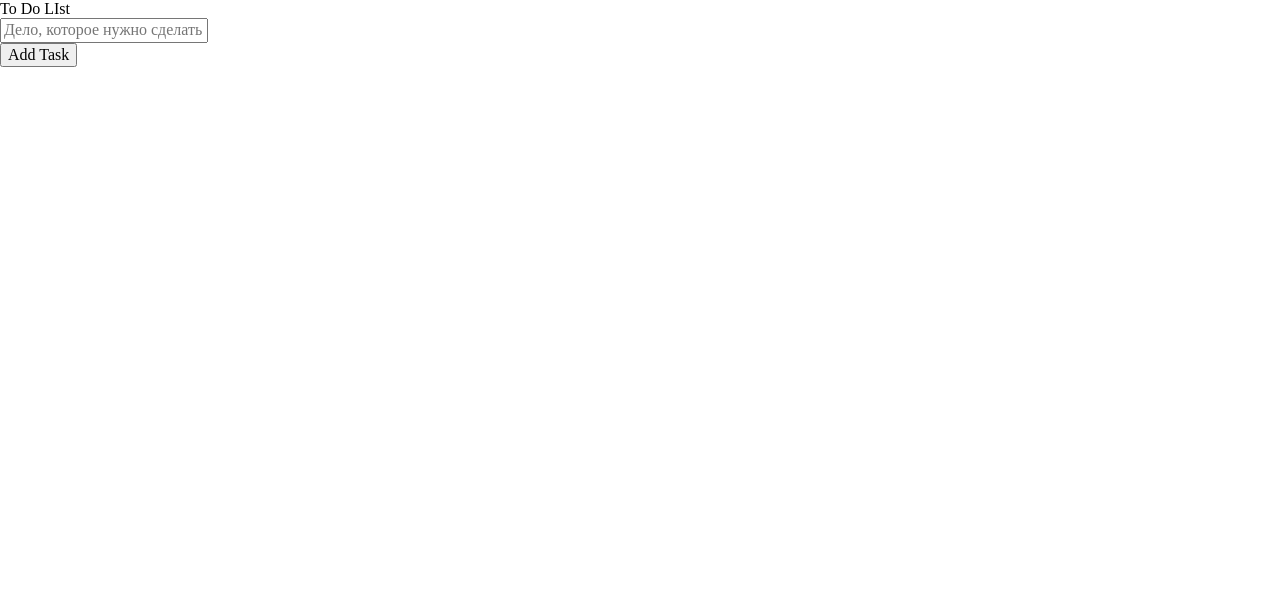
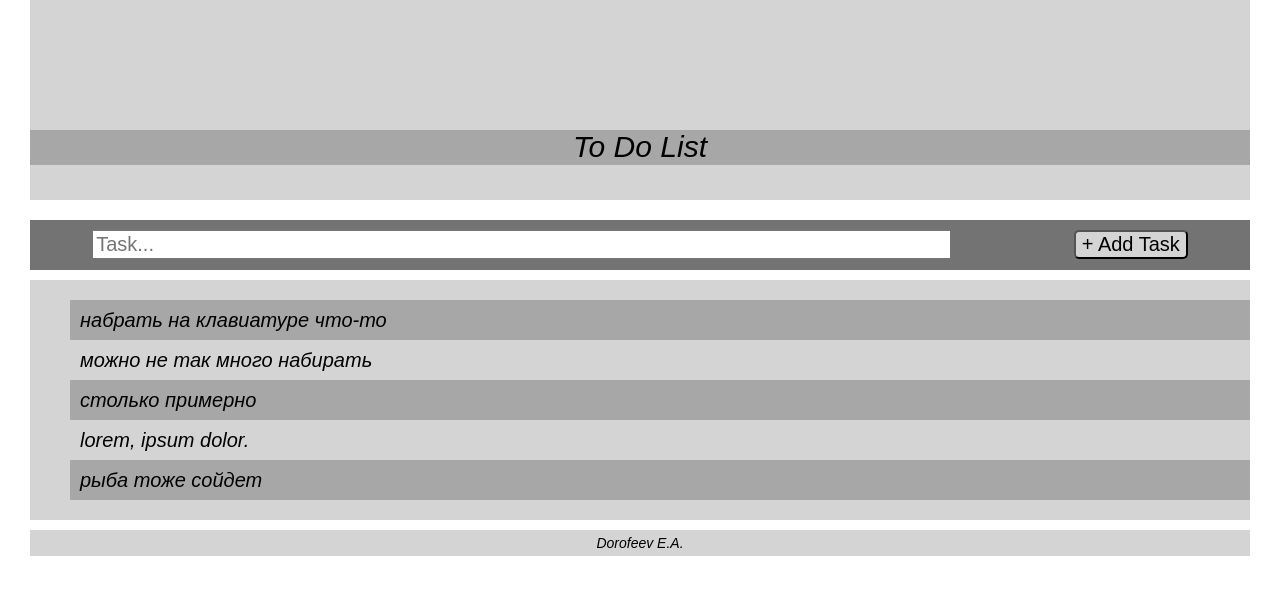
Before and after one commit to Yaineya/Practice, a website: page ToDoList/toDoList.html in a window 1280 px wide. Drawn offline with nearby package versions, Linux system fonts and the light colour scheme.

Commit message:
верстка to do list

```diff
--- a/ToDoList/style.scss
+++ b/ToDoList/style.scss
@@ -1,7 +1,91 @@
-// body{
-//     font-size: 20px;
-//     & .wrapper{
-//         margin-left: 100px;
-//           margin-top: 100px;
-//     }
-// }
+$color_block: rgb(212, 212, 212);
+$color_block_2: rgb(167, 167, 167);
+$color_block_3: rgb(116, 115, 115);
+
+
+body{
+    padding: 0 30px;
+    font-size: 20px;
+    font-family: Arial, Helvetica, sans-serif;
+    font-style: italic;
+}
+
+.wrapper{
+    display: flex;
+    flex-direction: column;
+}
+
+
+.content{
+    display: flex;
+    flex-direction: column;
+    // margin: 0 50px;
+    flex: 1 1 auto;
+}
+
+.header{
+    background-color: $color_block;
+    // max-width: 100%;
+    height: 200px;
+    margin-bottom: 20px;
+}
+
+.title{
+    background-color: $color_block_2;
+    font-size: 30px;
+    text-align: center;
+    margin: 130px auto;
+}
+
+.input{
+    width: 70%;
+}
+
+.button{
+    margin-left: 10px;
+}
+
+.input_block{
+    height: 40px;
+    background-color: $color_block_3;
+    display: flex;
+    padding-top: 10px;
+    padding-left: 2px;
+    padding-right: 2px;
+    justify-content: space-around;
+    margin-bottom: 10px;
+}
+
+input{
+    width: 100%;
+}
+
+button{
+    background-color: $color_block;
+    border-radius: 5px;
+}
+
+.tasks{
+    background-color: $color_block;
+    margin-bottom: 10px;
+}
+.list li{
+    padding-left: 10px;
+    text-transform: lowercase;
+    line-height: 40px;
+    list-style-type: none;
+}
+
+.list li:nth-child(odd){
+    background-color: $color_block_2;
+}
+
+.footer{
+    font-size: 14px;
+    background-color: $color_block;
+}
+
+.text{
+    text-align: center;
+    padding: 5px ;
+}
--- a/ToDoList/toDoList.html
+++ b/ToDoList/toDoList.html
@@ -13,16 +13,29 @@
     <div class="wrapper">
         <div class="content">
             <div class="header">
-                <div class="title">To Do LIst
+                <div class="title">To Do List</div>
+            </div>
+            <div class="input_block">
+                <div class="input"><input type="text" placeholder="Task..."></div>
+                <div class="button"><button> + Add Task</button></div>
+            </div>
+            <div class="tasks">
+                <div class="list">
+                    <ul class="li">
+                        <li>Набрать на клавиатуре что-то</li>
+                        <li>Можно не так много набирать</li>
+                        <li>столько примерно</li>
+                        <li>Lorem, ipsum dolor.</li>
+                        <li>рыба тоже сойдет</li>
+                    </ul>
                 </div>
-            <div class="input_block">
-                <div class="input"><input type="text" placeholder="Дело, которое нужно сделать"></div>
-                <div class="button"><button>Add Task</button></div>
-            </div>
-
             </div>
         </div>
-        <ul id="list"></ul>
+        <div class="footer">
+            <div class="text">
+                Dorofeev E.A.
+            </div>
+        </div>
     </div>
     </div>
 </body>
```
Also changed, not shown: ToDoList/toDoList.css (deleted, +0 -37 lines), ToDoList/dist/style.css.
